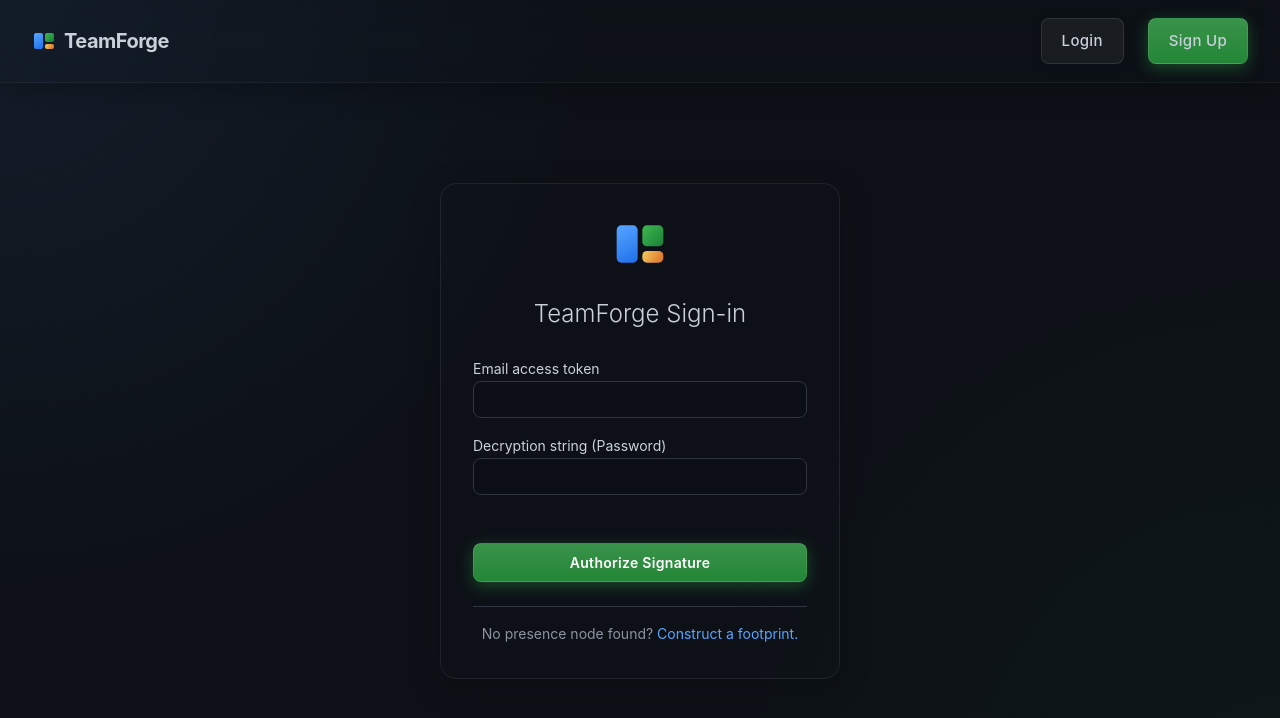
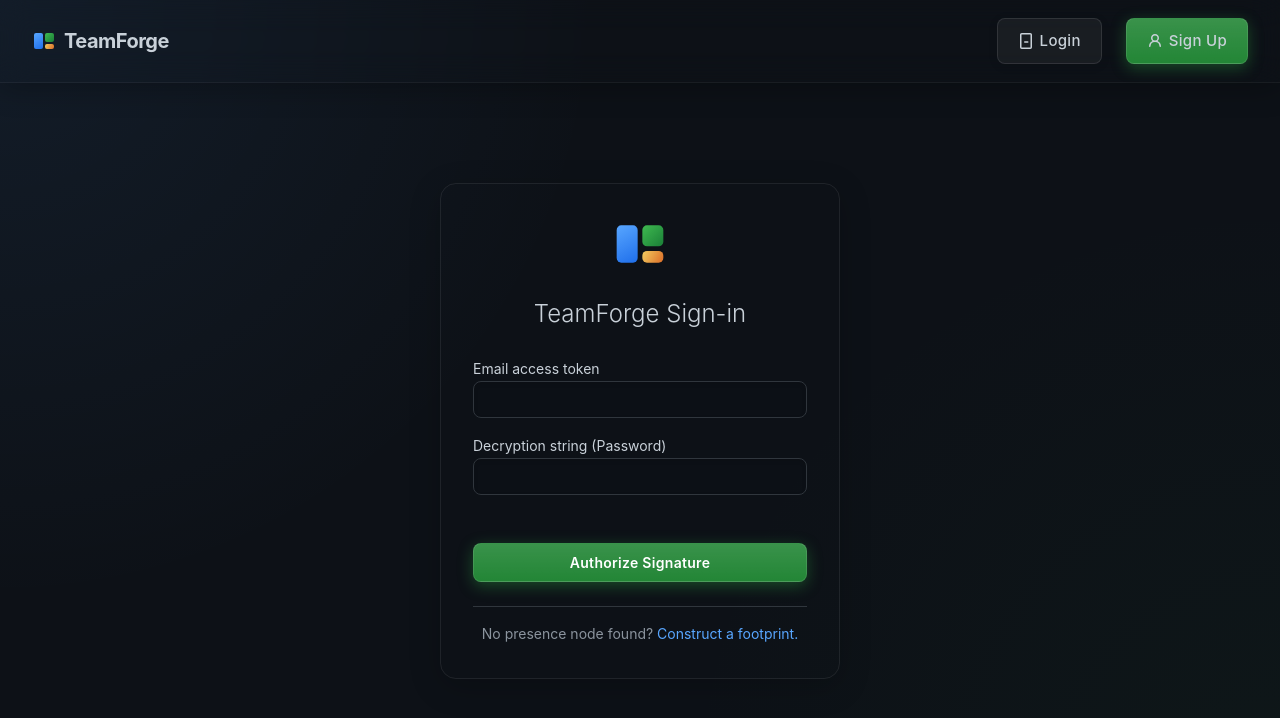
Before and after one commit to santhu81474/TeamForge, a React (Vite) app: page /login in a window 1280 px wide. Shown: the top 718 px of the page. Built offline with nearby package versions, Linux system fonts and the light colour scheme; no server answers.

Commit message:
feat: Enhance Navbar with icons for Login and Sign Up buttons; improve layout

```diff
--- a/src/components/Navbar.jsx
+++ b/src/components/Navbar.jsx
@@ -123,8 +123,14 @@ const Navbar = () => {
           </>
         ) : (
           <>
-            <Link to="/login" className="btn btn-outline">Login</Link>
-            <Link to="/signup" className="btn btn-primary">Sign Up</Link>
+            <Link to="/login" className="btn btn-outline" style={{ display: 'flex', alignItems: 'center', gap: '6px' }}>
+              <svg width="16" height="16" viewBox="0 0 16 16" fill="currentColor"><path d="M3.75 1.5a.25.25 0 0 0-.25.25v12.5c0 .138.112.25.25.25h8.5a.25.25 0 0 0 .25-.25V1.75a.25.25 0 0 0-.25-.25h-8.5ZM2 1.75C2 .784 2.784 0 3.75 0h8.5C13.216 0 14 .784 14 1.75v12.5A1.75 1.75 0 0 1 12.25 16h-8.5A1.75 1.75 0 0 1 2 14.25Zm4.75 6.5h3a.75.75 0 0 1 0 1.5h-3a.75.75 0 0 1 0-1.5Z"></path></svg>
+              Login
+            </Link>
+            <Link to="/signup" className="btn btn-primary" style={{ display: 'flex', alignItems: 'center', gap: '6px' }}>
+              <svg width="16" height="16" viewBox="0 0 16 16" fill="currentColor"><path d="M10.561 8.073a6.005 6.005 0 0 1 3.432 5.142.75.75 0 1 1-1.498.07 4.5 4.5 0 0 0-8.99 0 .75.75 0 0 1-1.498-.07 6.004 6.004 0 0 1 3.431-5.142 3.999 3.999 0 1 1 5.123 0ZM10.5 5a2.5 2.5 0 1 0-5 0 2.5 2.5 0 0 0 5 0Z"></path></svg>
+              Sign Up
+            </Link>
           </>
         )}
       </div>
--- a/src/pages/Arena.jsx
+++ b/src/pages/Arena.jsx
@@ -57,7 +57,19 @@ const Arena = () => {
 
     try {
       const promptData = {
-        prompt: `Challenge: ${challenge.title}\nDescription: ${challenge.problemStatement}\n\nDeveloper Question: ${inputMsg}\n\nIMPORTANT: If you provide code, wrap it in TRIPLE BACKTICKS. I will provide a button for the user to sync your code.`
+        prompt: `You are an AI coding assistant in a hacker-themed coding arena.
+
+Current Challenge context:
+Title: ${challenge.title}
+Problem: ${challenge.problemStatement}
+
+INSTRUCTIONS FOR YOU:
+- Act as a chatbot. If the user greets you (e.g., "hi", "hello"), greet back and ask how you can help with the challenge.
+- DO NOT provide code unless the user explicitly asks for code, hints, or a solution.
+- If the user asks for an explanation, explain the concepts without giving the full code solution unless asked.
+- IMPORTANT: When you DO provide code, ALWAYS wrap it in TRIPLE BACKTICKS (\`\`\`). I will provide a button for the user to sync your code.
+
+User Message: ${inputMsg}`
       };
       const res = await api.post('/gemini/chat', promptData);
       setChatMessages(prev => [...prev, { sender: 'AI', text: res.data.response }]);
```
